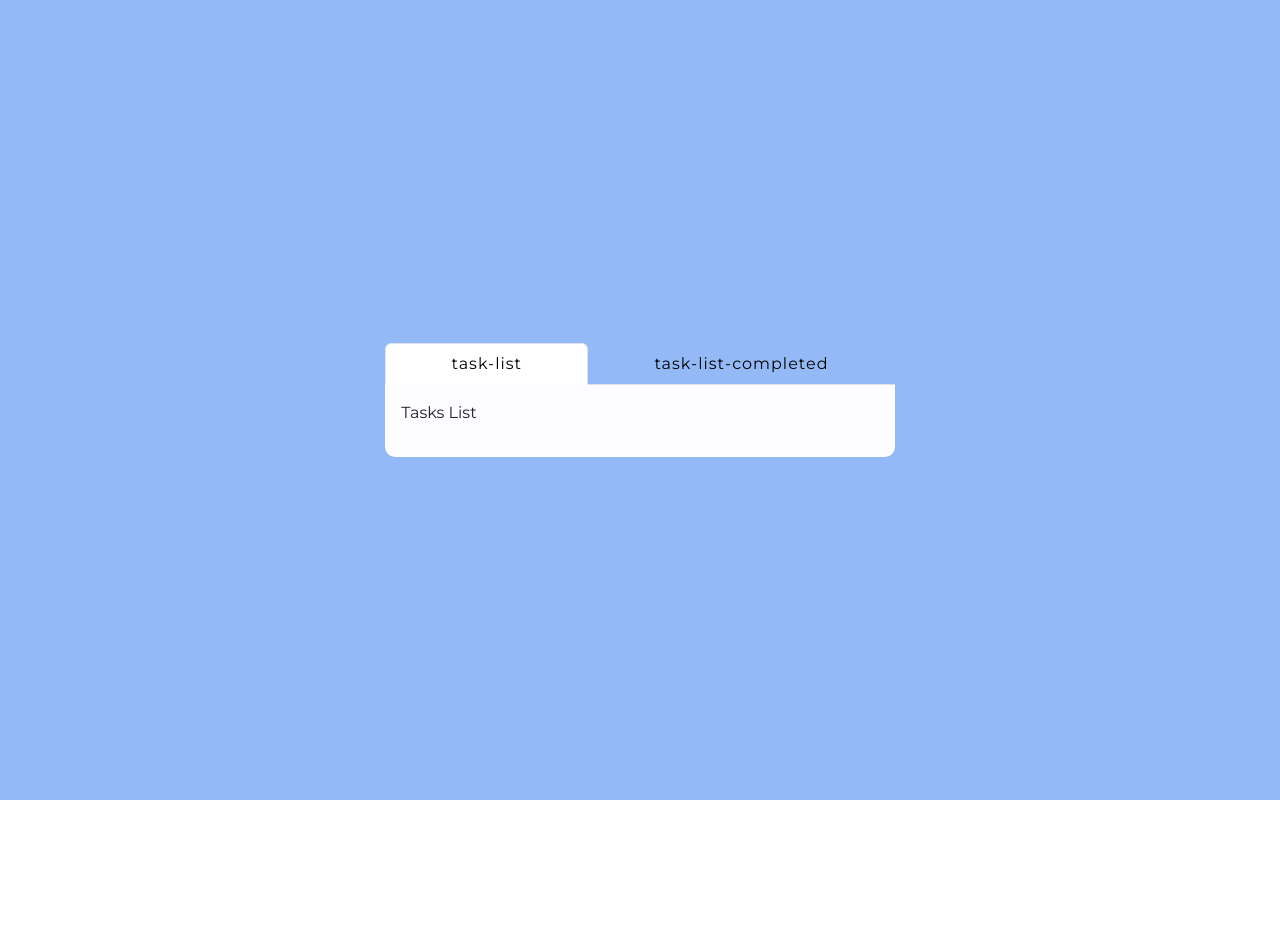
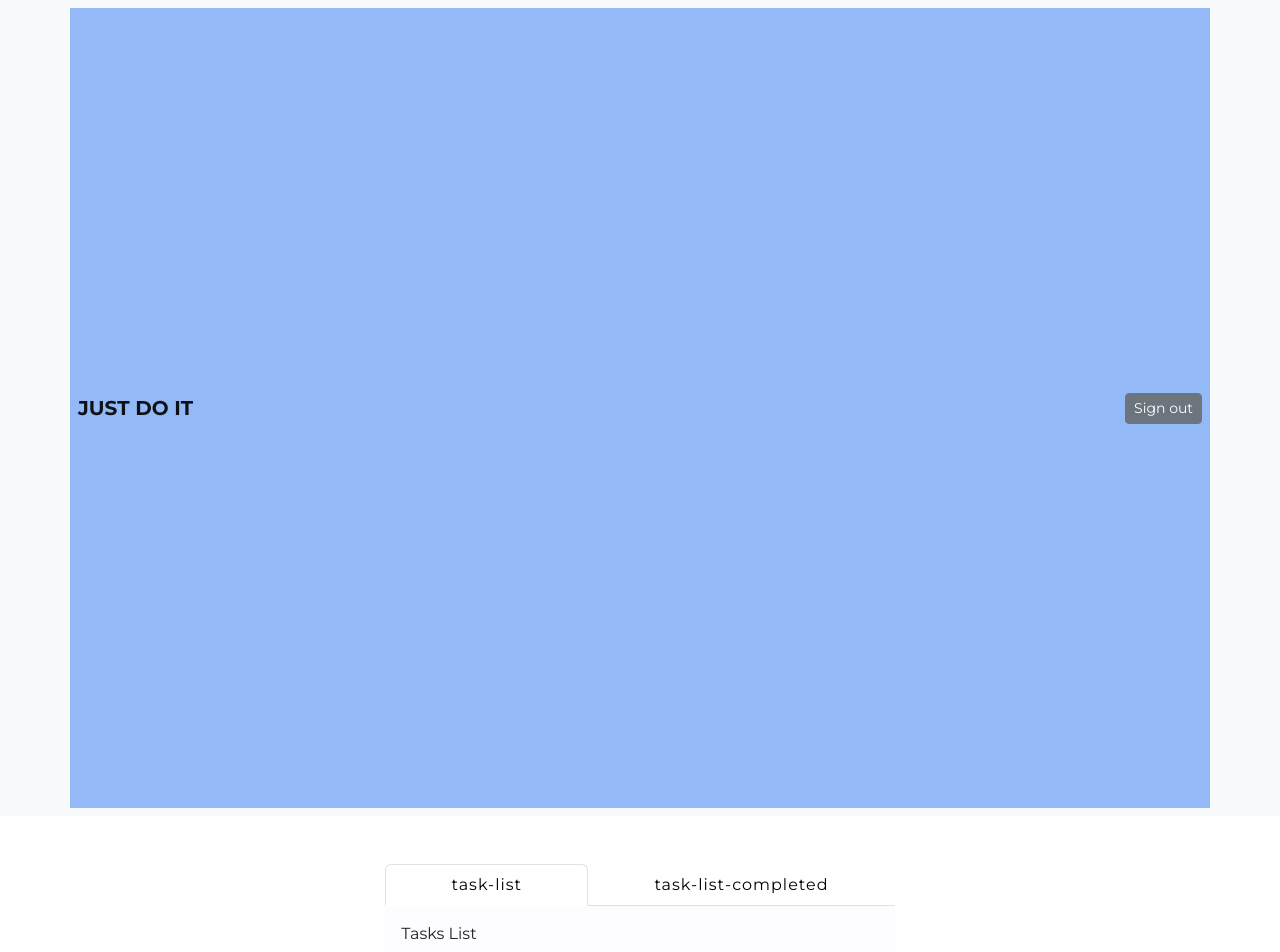
Before and after one commit to jimmark1/ToDo-App, a React (Create React App) app in the folder todo_app/: page / in a window 1280 px wide. Shown: the top 952 px of the page. Before the commit the page ends 800 px from the top, so only its background shows below. Built offline with nearby package versions, Linux system fonts and the light colour scheme.

Commit message:
Update TodoPage.tsx

```diff
--- a/todo_app/src/pages/TaskPage/TodoPage.tsx
+++ b/todo_app/src/pages/TaskPage/TodoPage.tsx
@@ -2,7 +2,11 @@ import React from "react";
 
 import Tab from "react-bootstrap/Tab";
 import Tabs from "react-bootstrap/Tabs";
+import Container from "react-bootstrap/Container";
+import Navbar from "react-bootstrap/Navbar";
+import Button from "react-bootstrap/Button";
 
+import NavbarComponent from "../../components/Todo/Navbar/NavbarComponent";
 // import TodoForm from "../../components/Todo/TodoForm/TodoForm";
 // import TodoList from "../../components/Todo/TodoList/TodoList";
 
@@ -11,8 +15,9 @@ import "./pageStyles.css";
 
 const Todo = () => {
      return (
-          <div
-               className={`${pageStlye.container} d-flex justify-content-center align-items-center`}>
+          <div className={`${pageStlye.container}`}>
+               <NavbarComponent />
+               <div className="d-flex justify-content-center align-items-center">
                     <div className="col-lg-5 container-fluid">
                          <Tabs
                               className="nav-fill nav-tabs"
@@ -33,6 +38,7 @@ const Todo = () => {
                          </Tabs>
                     </div>
                </div>
+          </div>
      );
 };
 
```
Lines whose indentation alone changed are shown as unchanged.
